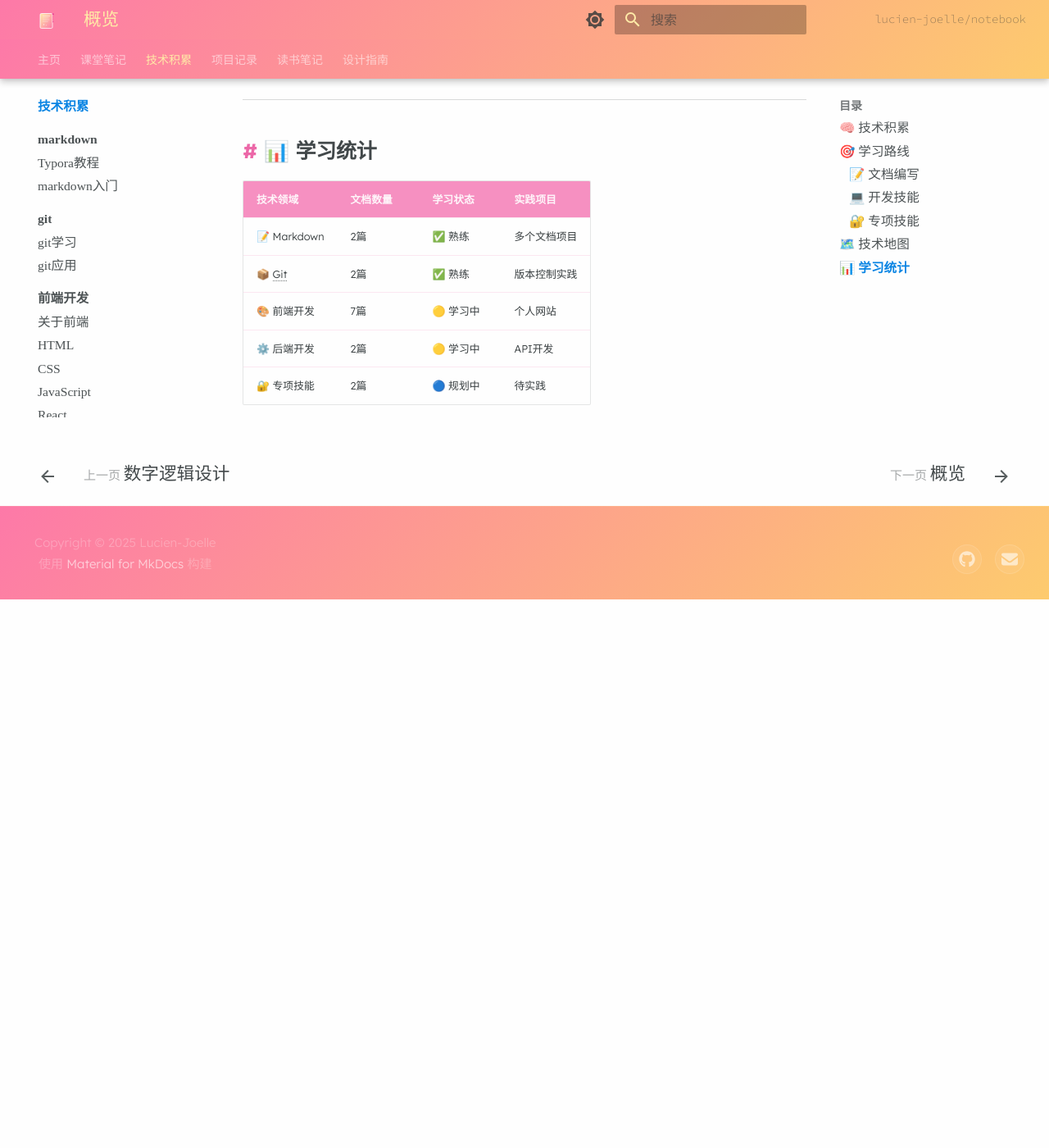
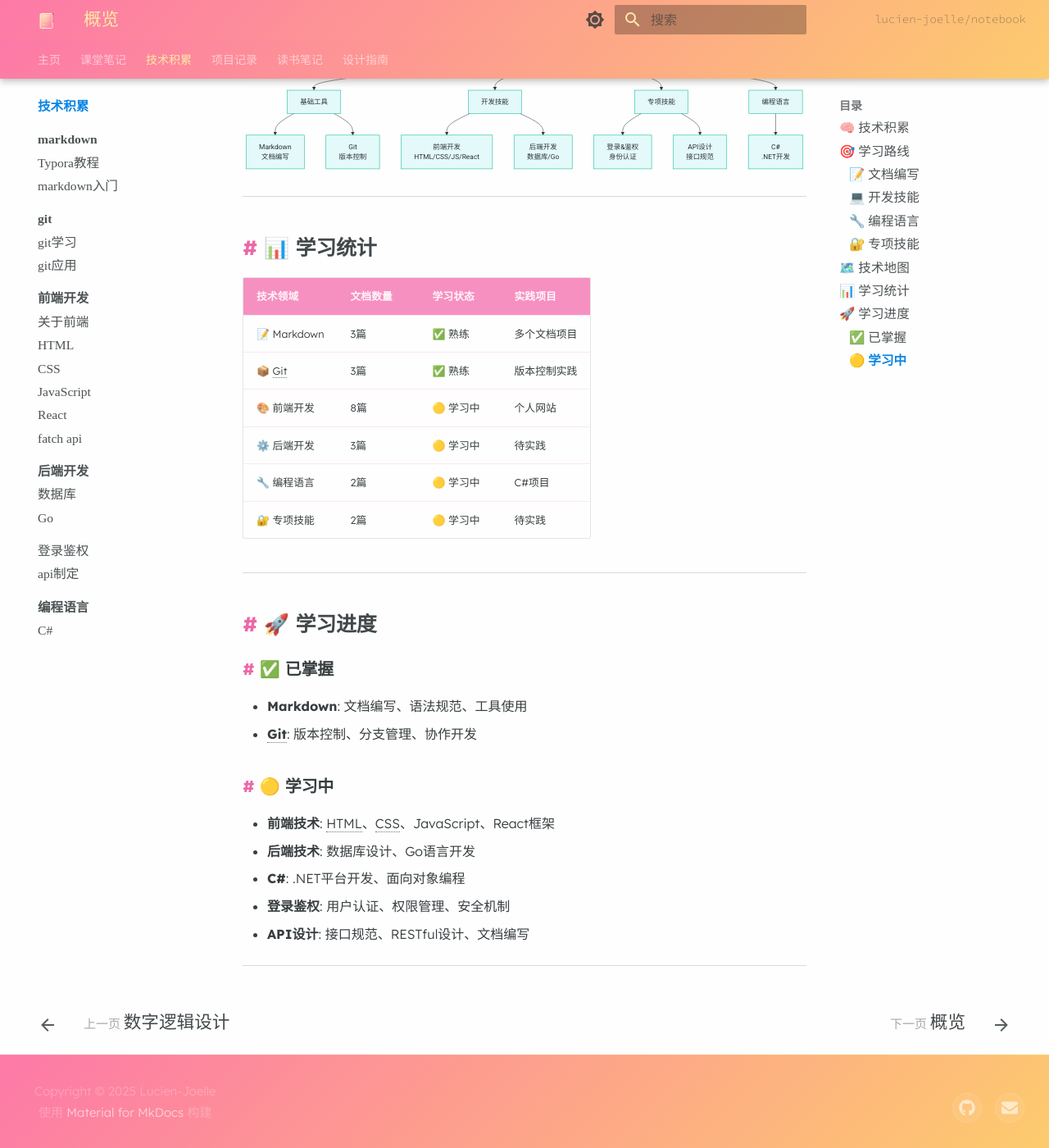
Before and after one commit to Lucien-Joelle/notebook, an MkDocs documentation site: the page built from docs/技术积累/index.md, in a window 1280 px wide and 1400 px high, scrolled down 1023 px. Shown: the whole window at 82% size. Built offline with MkDocs 1.6.1 and Material for MkDocs 9.7.7, drawn with Linux system fonts in a browser that asks for light colours; some web fonts are replaced; before the commit the page ends 1754 px from its top, so only the background shows below that; some of the changed text lies outside the part shown.

Commit message:
更新了index文档并修复部分问题

````diff
--- a/docs/技术积累/index.md
+++ b/docs/技术积累/index.md
@@ -12,6 +12,10 @@
 - **[前端开发](前端/index.md)** - Web前端技术栈，用户界面开发
 - **[后端开发](后端/index.md)** - 服务器端技术，业务逻辑处理
 
+### 🔧 编程语言
+- **[编程语言概览](编程语言/index.md)** - 各种编程语言学习记录
+- **[C#](编程语言/C#.md)** - Microsoft .NET平台开发语言
+
 ### 🔐 专项技能
 - **[登录&鉴权](登录&鉴权.md)** - 用户身份认证与权限管理
 - **[API设计](api的制定.md)** - 接口设计规范与最佳实践
@@ -25,15 +29,18 @@ graph TB
     A[技术积累] --> B[基础工具]
     A --> C[开发技能]
     A --> D[专项技能]
+    A --> E[编程语言]
 
-    B --> E[Markdown<br/>文档编写]
-    B --> F[Git<br/>版本控制]
+    B --> F[Markdown<br/>文档编写]
+    B --> G[Git<br/>版本控制]
 
-    C --> G[前端开发<br/>HTML/CSS/JS/React]
-    C --> H[后端开发<br/>数据库/Go]
+    C --> H[前端开发<br/>HTML/CSS/JS/React]
+    C --> I[后端开发<br/>数据库/Go]
 
-    D --> I[登录&鉴权<br/>身份认证]
-    D --> J[API设计<br/>接口规范]
+    D --> J[登录&鉴权<br/>身份认证]
+    D --> K[API设计<br/>接口规范]
+
+    E --> L[C#<br/>.NET开发]
 ```
 
 ---
@@ -42,8 +49,26 @@ graph TB
 
 | 技术领域 | 文档数量 | 学习状态 | 实践项目 |
 |----------|----------|----------|----------|
-| 📝 Markdown | 2篇 | ✅ 熟练 | 多个文档项目 |
-| 📦 Git | 2篇 | ✅ 熟练 | 版本控制实践 |
-| 🎨 前端开发 | 7篇 | 🟡 学习中 | 个人网站 |
-| ⚙️ 后端开发 | 2篇 | 🟡 学习中 | API开发 |
-| 🔐 专项技能 | 2篇 | 🔵 规划中 | 待实践 |
+| 📝 Markdown | 3篇 | ✅ 熟练 | 多个文档项目 |
+| 📦 Git | 3篇 | ✅ 熟练 | 版本控制实践 |
+| 🎨 前端开发 | 8篇 | 🟡 学习中 | 个人网站 |
+| ⚙️ 后端开发 | 3篇 | 🟡 学习中 | 待实践 |
+| 🔧 编程语言 | 2篇 | 🟡 学习中 | C#项目 |
+| 🔐 专项技能 | 2篇 | 🟡 学习中 | 待实践 |
+
+---
+
+## 🚀 学习进度
+
+### ✅ 已掌握
+- **Markdown**: 文档编写、语法规范、工具使用
+- **Git**: 版本控制、分支管理、协作开发
+
+### 🟡 学习中
+- **前端技术**: HTML、CSS、JavaScript、React框架
+- **后端技术**: 数据库设计、Go语言开发
+- **C#**: .NET平台开发、面向对象编程
+- **登录鉴权**: 用户认证、权限管理、安全机制
+- **API设计**: 接口规范、RESTful设计、文档编写
+
+---
--- a/mkdocs.yml
+++ b/mkdocs.yml
@@ -174,6 +174,9 @@ nav:
       - Go: 技术积累/后端/Go.md
     - 登录鉴权: 技术积累/登录&鉴权.md
     - api制定: 技术积累/api的制定.md
+    - 编程语言:
+      - 概览: 技术积累/编程语言/index.md
+      - C#: 技术积累/编程语言/C#.md
   - 项目记录: 项目记录/index.md
   - 读书笔记:
     - 概览: 读书笔记/index.md
````
Also changed, not shown: docs/技术积累/前端三大件/JS2.md (deleted, +0 -148 lines), docs/技术积累/编程语言/index.md (+3 -6 lines), docs/示例图片引用.md (deleted, +0 -50 lines).
